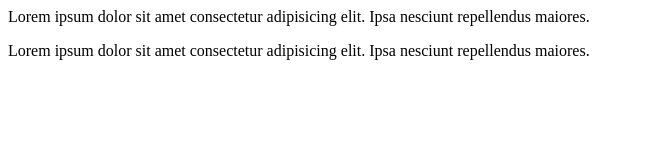
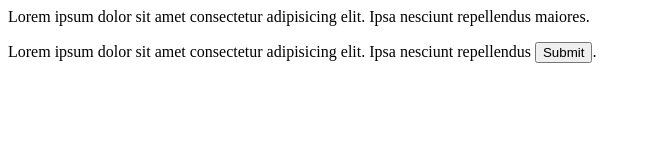
Before and after one commit to WaqasAli760/localrepo, a plain HTML site: page index.html in a window 1280 px wide. Shown: the whole page, without its empty margins (0-647 px from the left). Drawn offline with Linux system fonts and the light colour scheme.

Commit message:
adding button

```diff
--- a/index.html
+++ b/index.html
@@ -1,2 +1,2 @@
 <p>Lorem ipsum dolor sit amet consectetur adipisicing elit. Ipsa nesciunt repellendus maiores.</p>
-<p>Lorem ipsum dolor sit amet consectetur adipisicing elit. Ipsa nesciunt repellendus maiores.</p>
+<p>Lorem ipsum dolor sit amet consectetur adipisicing elit. Ipsa nesciunt repellendus <button>Submit</button>.</p>
```
